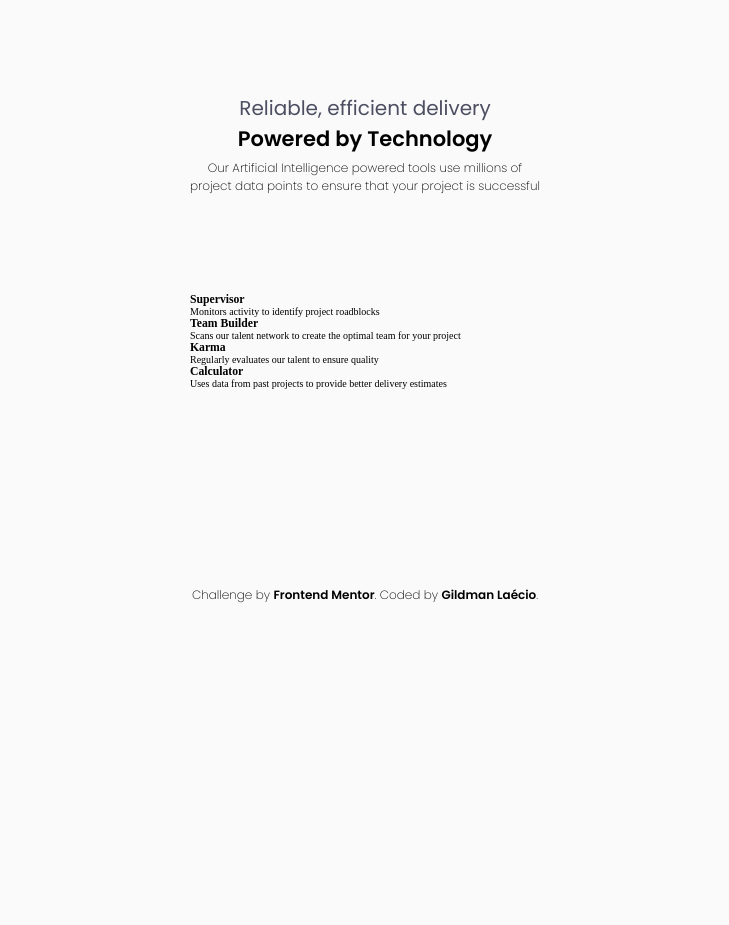
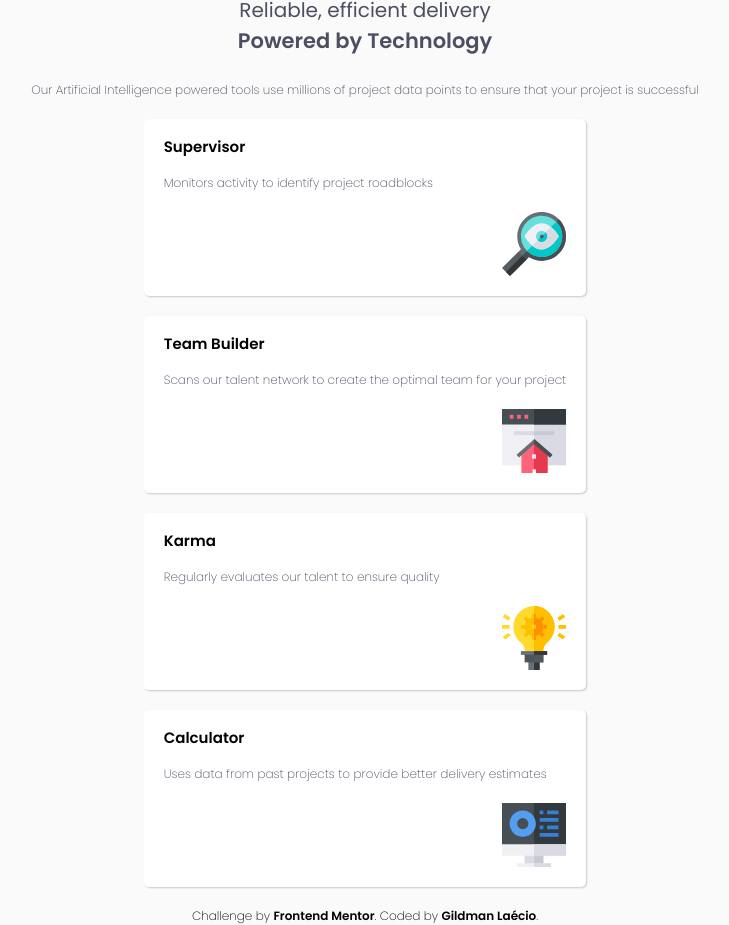
Before and after one commit to gillaercio/four-card-feature-section-master, a plain HTML site: page index.html in a window 1280 px wide. Shown: the whole page, without its empty margins (275-1004 px from the left). Before the commit the page ends 800 px from the top, so only its background shows below. Drawn offline with Linux system fonts and the light colour scheme.

Commit message:
Main content adjusted

```diff
--- a/assets/css/global.css
+++ b/assets/css/global.css
@@ -24,5 +24,6 @@ html {
   --poppins: "Poppins", serif;
   --poppins-extra-light: 200 1.2em/150% var(--poppins);
   --poppins-regular: 400 2em/100% var(--poppins);
+  --poppins-titles: 600 1.5em/100% var(--poppins);
   --poppins-semibold: 600 2.1em/100% var(--poppins);
 }
--- a/assets/css/main.css
+++ b/assets/css/main.css
@@ -5,6 +5,8 @@ body {
   display: grid;
   justify-content: center;
   height: 100vh;
+  transition: width .4s, height .4s;
+  transition-timing-function: ease;
 }
 
 #header {
@@ -21,17 +23,47 @@ body {
 
 #header h1 {
   font: var(--poppins-semibold);
+  color: var(--Very-Dark-Blue);
 }
 
 #header p {
+  /* display: grid; */
+  /* grid-template-columns: repeat(1, minmax(250px, 350px)); */
+  padding-inline: 20px;
+}
+
+.cards {
   display: grid;
-  grid-template-columns: repeat(1, minmax(250px, 350px));
+  justify-content: center;
+  grid-gap: 20px;
+  margin-bottom: 20px;
+  padding-inline: 30px;
+}
+
+.card {
+  display: grid;
+  width: 100%;
+  padding: 20px;
+  background-color: white;
+  border-radius: 5px;
+  border-top: 20px;
+  box-shadow: 1px 1px 2px rgba(0,0,0,0.2);
+  /* position: absolute; */
+}
+
+.card img {
+  justify-self: end;
+}
+
+.card .card-title {
+  font: var(--poppins-titles);
+}
+
+.card-description {
+  color: var(--Very-Dark-Blue);
+  padding-block: 20px;
   font: var(--poppins-extra-light);
 }
-
-
-/* transition: width .4s, height .4s;
-transition-timing-function: ease; */
 
 .attribution {
   text-align: center;
--- a/index.html
+++ b/index.html
@@ -19,28 +19,32 @@
   <header id="header">
     <h2>Reliable, efficient delivery</h2>
     <h1>Powered by Technology</h1>
-    <p>
+    <p class="card-description">
       Our Artificial Intelligence powered tools use millions of project data points
       to ensure that your project is successful
     </p>
   </header>
 
   <main class="cards">
-    <div class="card">
+    <div class="card border-cyan">
       <h3 class="card-title">Supervisor</h3>
       <p class="card-description">Monitors activity to identify project roadblocks</p>
+      <img src="assets/images/icon-supervisor.svg" alt="Supervisor Icon">
     </div>
-    <div class="card">
+    <div class="card border-red">
       <h3 class="card-title">Team Builder</h3>
       <p class="card-description">Scans our talent network to create the optimal team for your project</p>
+      <img src="assets/images/icon-team-builder.svg" alt="Team-Builder Icon">
     </div>
-    <div class="card">
+    <div class="card border-orange">
       <h3 class="card-title">Karma</h3>
       <p class="card-description">Regularly evaluates our talent to ensure quality</p>
+      <img src="assets/images/icon-karma.svg" alt="Karma Icon">
     </div>
-    <div class="card">
+    <div class="card border-blue">
       <h3 class="card-title">Calculator</h3>
       <p class="card-description">Uses data from past projects to provide better delivery estimates</p>
+      <img src="assets/images/icon-calculator.svg" alt="Calculator Icon">
     </div>
   </main>
 
```
